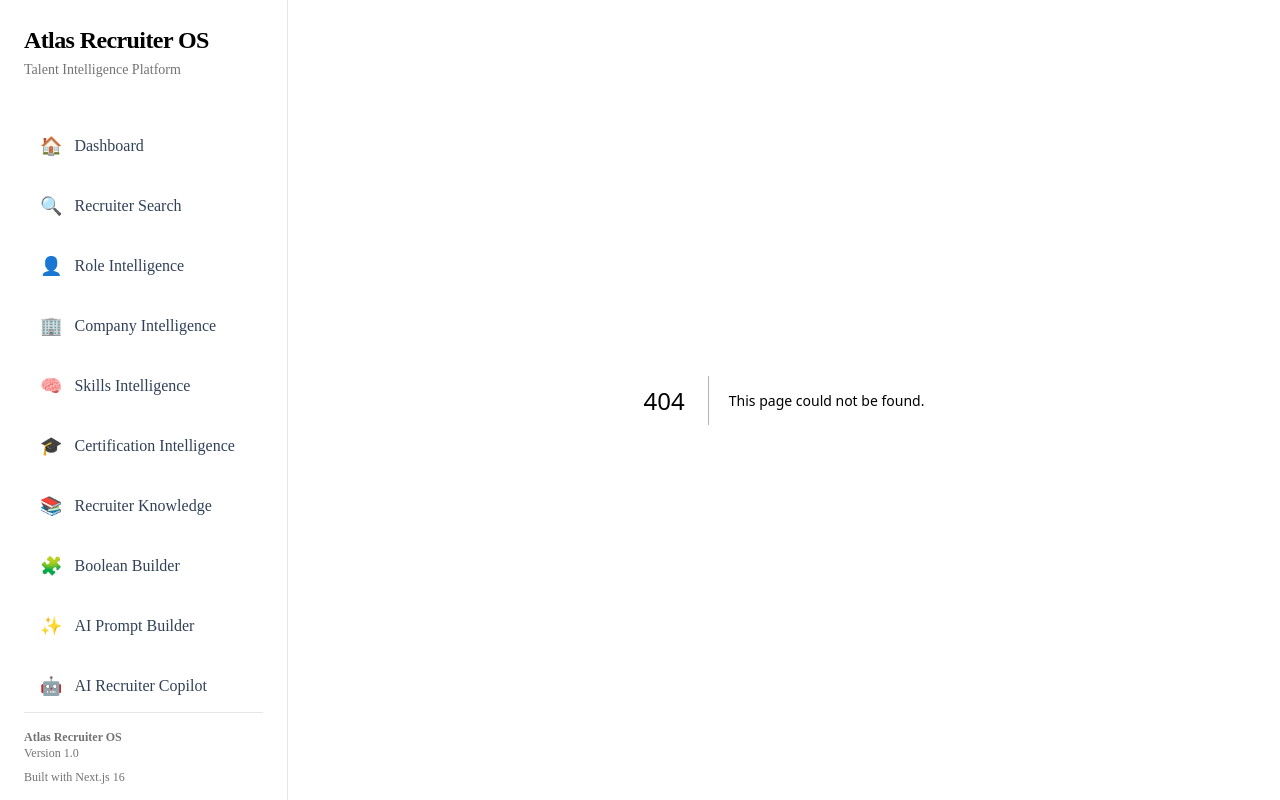
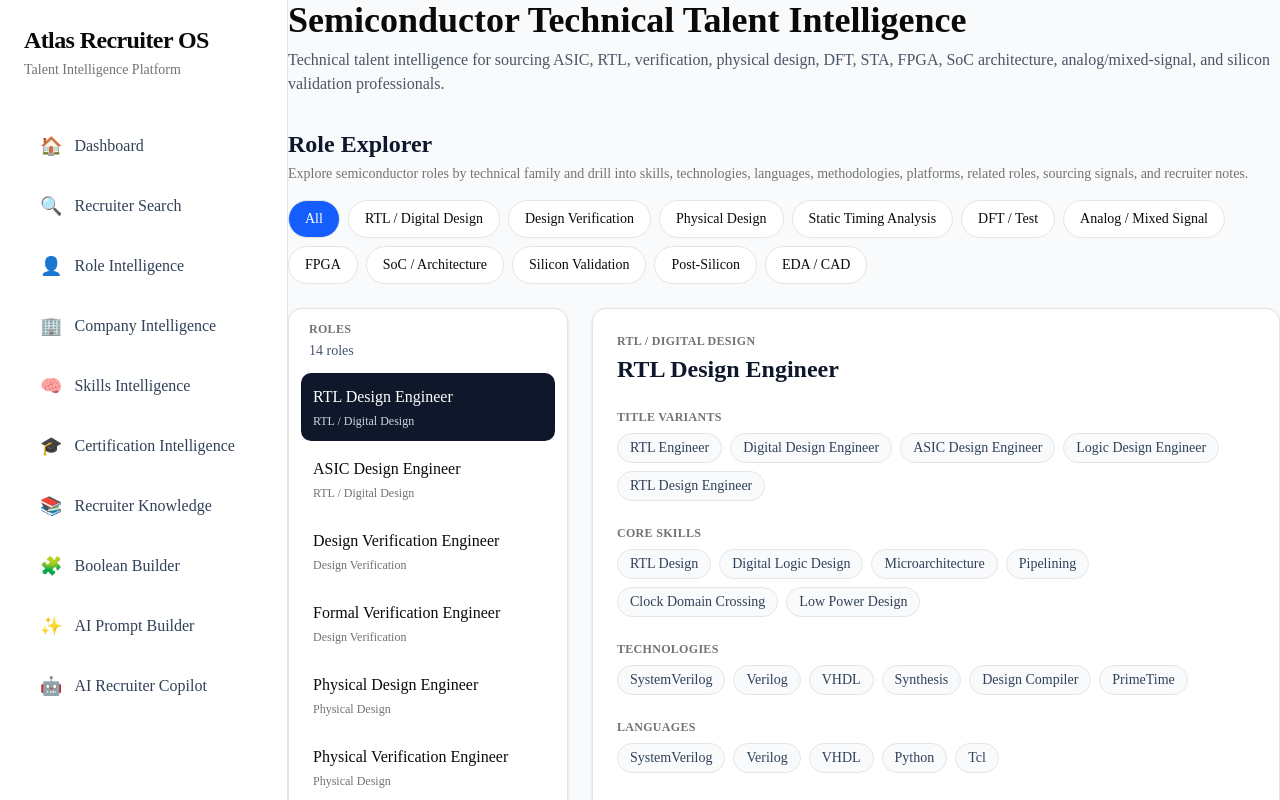
Before and after one commit to rajhrk/atlas-recruiter-os, a Next.js app in the folder web/: page /technical-talent/semiconductor in a window 1280 px wide. Before the commit this address had no page. Shown: the top 800 px of the page. Built offline with nearby package versions, Linux system fonts and the light colour scheme.

Commit message:
feat: add semiconductor technical talent page

```diff
--- /dev/null
+++ b/web/app/technical-talent/semiconductor/page.tsx
@@ -0,0 +1,33 @@
+import AtlasHeader from "@/components/atlas/AtlasHeader";
+import SemiconductorRoleExplorer from "@/components/technicalTalent/SemiconductorRoleExplorer";
+import { semiconductorDomain } from "@/data/technicalTalent/semiconductor";
+
+export default function SemiconductorTechnicalTalentPage() {
+  return (
+    <div className="space-y-8">
+      <AtlasHeader
+        title="Semiconductor Technical Talent Intelligence"
+        description="Technical talent intelligence for sourcing ASIC, RTL, verification, physical design, DFT, STA, FPGA, SoC architecture, analog/mixed-signal, and silicon validation professionals."
+      />
+
+      <section className="space-y-4">
+        <div>
+          <h2 className="text-2xl font-semibold text-slate-900">
+            Role Explorer
+          </h2>
+
+          <p className="mt-1 text-sm text-muted-foreground">
+            Explore semiconductor roles by technical family and
+            drill into skills, technologies, languages,
+            methodologies, platforms, related roles, sourcing
+            signals, and recruiter notes.
+          </p>
+        </div>
+
+        <SemiconductorRoleExplorer
+          roles={semiconductorDomain.roles}
+        />
+      </section>
+    </div>
+  );
+}
```
